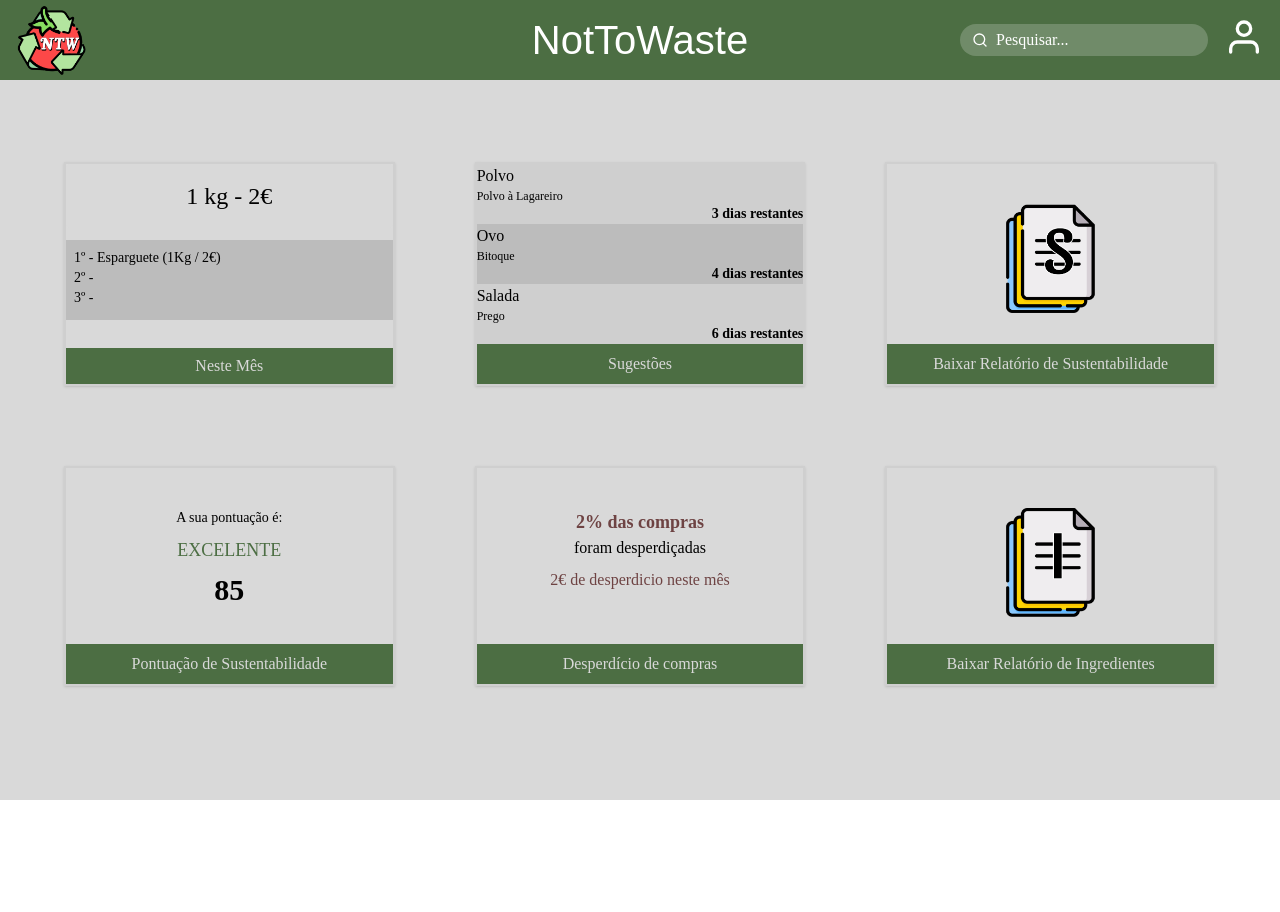
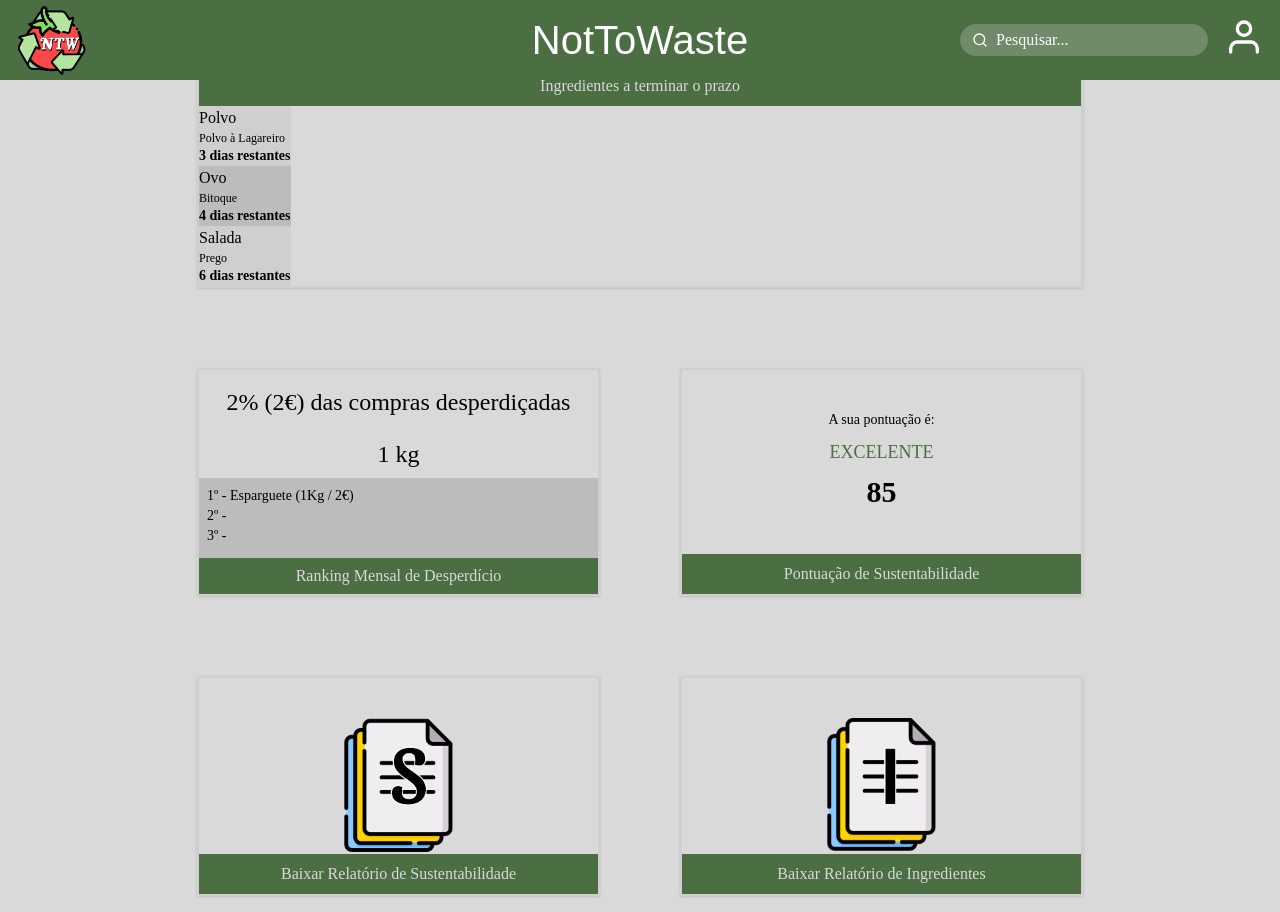
Before and after one commit to mimicarreira13/NotToWaste, a React (Vite) app: page /dashboard in a window 1280 px wide. Before the commit the page ends 800 px from the top, so only its background shows below. Built offline with nearby package versions, Linux system fonts and the light colour scheme; a web font is replaced by a local one.

Commit message:
feat: refactor Dashboard component layout and improve card structure

```diff
--- a/src/pages/Dashboard.tsx
+++ b/src/pages/Dashboard.tsx
@@ -1,31 +1,16 @@
 import Modal from '../components/Modal';
 import React from "react";
 
-const cardBaseClasses = "bg-[#D9D9D9] rounded-5 shadow flex flex-col border-2 border-[#CFCFCF] w-full min-h-[220px] text-center";
+const cardBaseClasses = "bg-[#D9D9D9] rounded-5 shadow flex flex-col border-2 border-[#CFCFCF] w-full min-h-[220px] text-center p-0";
 
 export default function Dashboard() {
     const [openSugestoesModal, setOpenSugestoesModal] = React.useState(false);
     const cards = [
     {
-        id: "card-mes",
-        content: (
-            <>
-                <div className="bg-[#D9D9D9] text-[#000000] pb-4 p-4 rounded mb-1 text-2xl">1 kg - 2€</div>
-                <div className="bg-[#BCBCBC] text-[#000000] p-2 text-sm text-left h-[80px] mt-2">
-                    <ul>
-                        <li>1º - Esparguete (1Kg / 2€)</li>
-                        <li>2º -</li>
-                        <li>3º -</li>
-                    </ul>
-                </div>
-                <div className="w-full bg-[#4C6E43] text-[#D9D9D9] py-[6px] text-center mt-auto">Neste Mês</div>
-            </>
-        )
-    },
-    {
         id: "card-sugestoes",
         content: (
-            <>
+            <button onClick={() => setOpenSugestoesModal(true)} className="flex flex-col w-full h-full text-center p-0 m-0" >
+                <div className="w-full bg-[#4C6E43] text-[#D9D9D9] py-2 text-center mt-auto">Ingredientes a terminar o prazo</div>
                 <div className="bg-[#cfcfcf] text-left h-auto">
                     <ul>
                         <ul>
@@ -52,19 +37,23 @@ export default function Dashboard() {
                         <li className="text-xs">Prego</li>
                     </ul>
                     <span className="float-right text-sm font-semibold">6 dias restantes</span></div>
-                <button className="w-full bg-[#4C6E43] text-[#D9D9D9] py-2 text-center mt-auto"  onClick={() => setOpenSugestoesModal(true)}>Sugestões</button>
-            </>
+            </button>
         )
     },
     {
-        id: "card-relatorio-sustentabilidade",
+        id: "card-mes",
         content: (
             <>
-                <div className="flex flex-center">
-                    <img src="src/assets/images/icons/sustainability_report.png" className="w-1/3 h-15 mx-auto pt-10"
-                         alt="Sustentabilidade"/>
+                <div className="bg-[#D9D9D9] text-[#000000] pb-4 p-4 rounded mb-1 text-2xl">2% (2€) das compras desperdiçadas</div>
+                <div className="bg-[#D9D9D9] text-[#000000] rounded text-2xl">1 kg</div>
+                <div className="bg-[#BCBCBC] text-[#000000] p-2 text-sm text-left h-[80px] mt-2">
+                    <ul>
+                        <li>1º - Esparguete (1Kg / 2€)</li>
+                        <li>2º -</li>
+                        <li>3º -</li>
+                    </ul>
                 </div>
-                <button className="w-full bg-[#4C6E43] text-[#D9D9D9] py-2 mt-auto">Baixar Relatório de Sustentabilidade</button>
+                <div className="w-full bg-[#4C6E43] text-[#D9D9D9] py-[6px] text-center mt-auto">Ranking Mensal de Desperdício</div>
             </>
         )
     },
@@ -80,13 +69,14 @@ export default function Dashboard() {
         )
     },
     {
-        id: "card-desperdicio",
+        id: "card-relatorio-sustentabilidade",
         content: (
             <>
-                <div className="text-[#6E4343] text-lg font-bold pt-10">2% das compras</div>
-                <div className="text-[#000000]">foram desperdiçadas</div>
-                <div className="text-[#6E4343] mt-2">2€ de desperdicio neste mês</div>
-                <div className="w-full bg-[#4C6E43] text-[#D9D9D9] py-2 mt-auto text-center">Desperdício de compras</div>
+                <div className="flex flex-center">
+                    <img src="src/assets/images/icons/sustainability_report.png" className="w-1/3 h-15 mx-auto pt-10"
+                         alt="Sustentabilidade"/>
+                </div>
+                <button className="w-full bg-[#4C6E43] text-[#D9D9D9] py-2 mt-auto">Baixar Relatório de Sustentabilidade</button>
             </>
         )
     },
@@ -104,9 +94,9 @@ export default function Dashboard() {
 ];
     return (
         <div className="flex justify-center p-4">
-            <div className="max-w-6xl grid grid-cols-1 md:grid-cols-2 lg:grid-cols-3 gap-20 mt-12">
-                {cards.map(card => (
-                    <div id={card.id} key={card.id} className={cardBaseClasses}>
+            <div className="max-w-6xl grid grid-cols-1 md:grid-cols-2 gap-20 mt-12">
+                {cards.map((card,index) => (
+                    <div id={card.id} key={card.id} className={cardBaseClasses + (index === 0 ? " md:col-span-2" : "")}>
                         {card.content}
                     </div>
                 ))}
```
